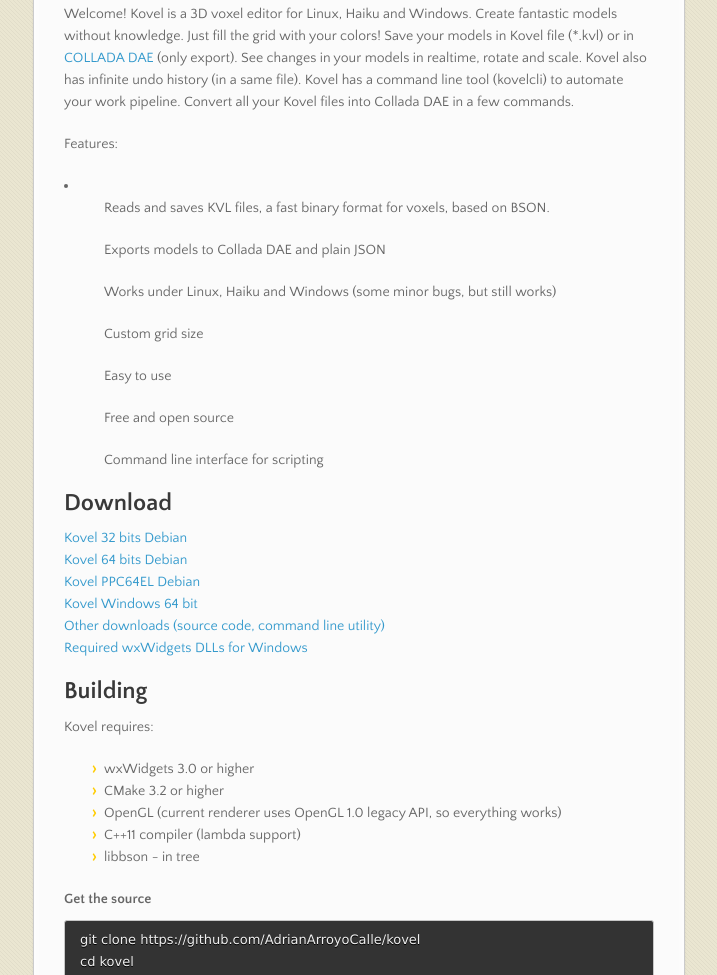
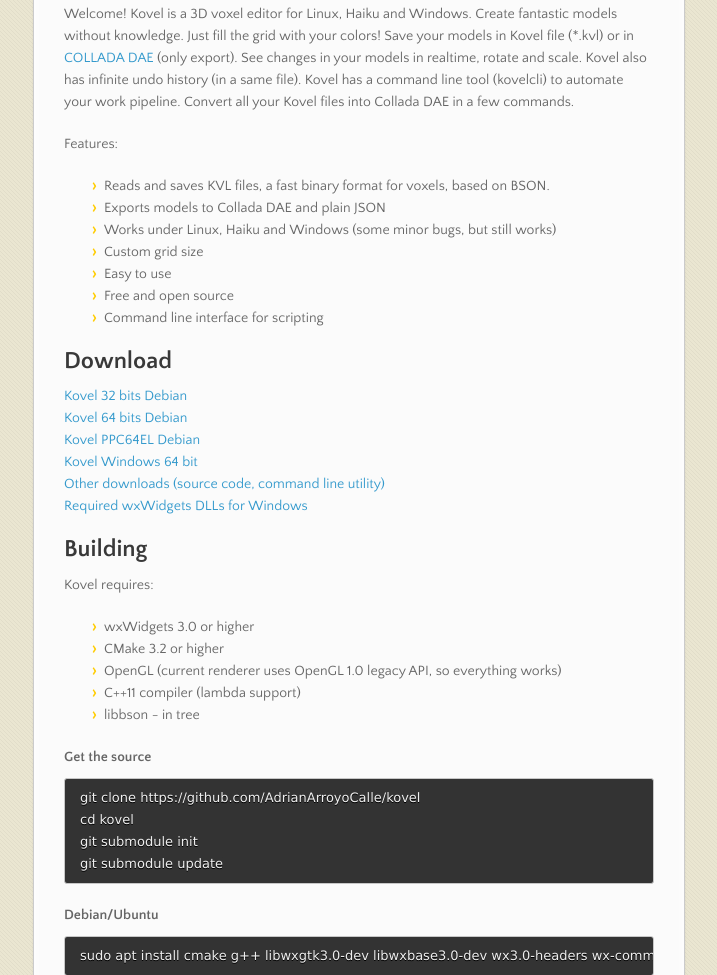
Before and after one commit to aarroyoc/kovel, a plain HTML site: page index.html in a window 1280 px wide. Shown: the part 913-1888 px from the top of the page, without its empty margins (282-999 px from the left). Drawn offline with nearby package versions, Linux system fonts and the light colour scheme.

```diff
--- a/index.html
+++ b/index.html
@@ -50,15 +50,15 @@
 See changes in your models in realtime, rotate and scale. Kovel also has infinite undo history (in a same file). Kovel has a command line tool (kovelcli) to automate your work pipeline. Convert all your Kovel files into Collada DAE in a few commands.</p>
 
 <p>Features:</p>
-<li>
-	<ul>Reads and saves KVL files, a fast binary format for voxels, based on BSON.</ul>
-	<ul>Exports models to Collada DAE and plain JSON</ul>
-	<ul>Works under Linux, Haiku and Windows (some minor bugs, but still works)</ul>
-	<ul>Custom grid size</ul>
-	<ul>Easy to use</ul>
-	<ul>Free and open source</ul>
-	<ul>Command line interface for scripting</ul>
-</li>
+<ul>
+	<li>Reads and saves KVL files, a fast binary format for voxels, based on BSON.</li>
+	<li>Exports models to Collada DAE and plain JSON</li>
+	<li>Works under Linux, Haiku and Windows (some minor bugs, but still works)</li>
+	<li>Custom grid size</li>
+	<li>Easy to use</li>
+	<li>Free and open source</li>
+	<li>Command line interface for scripting</li>
+</ul>
 
 <!-- Kovel - Up -->
 <ins class="adsbygoogle"
```
